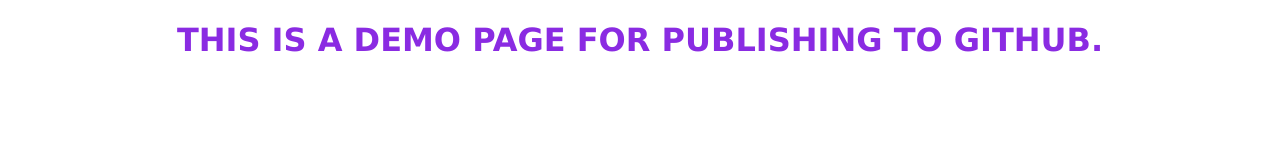
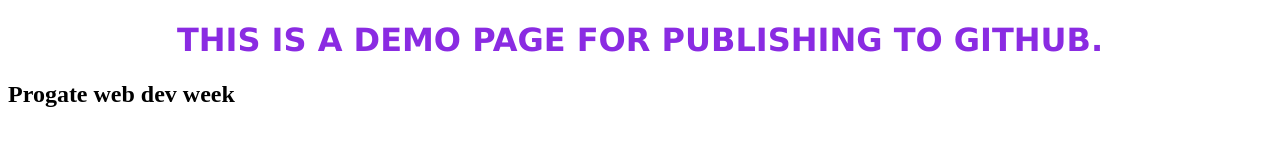
Before and after one commit to ARJITMALIK/arjitmalik2001.github.io, a plain HTML site: page demo.html in a window 1280 px wide. Drawn offline with Linux system fonts and the light colour scheme.

Commit message:
Update demo.html
added a second line for description

```diff
--- a/demo.html
+++ b/demo.html
@@ -9,5 +9,6 @@
   </head>
   <body>
     <h1>This is a demo page for publishing to Github.</h1>
+    <h2>Progate web dev week</h2>
   </body>
 </html>
```
